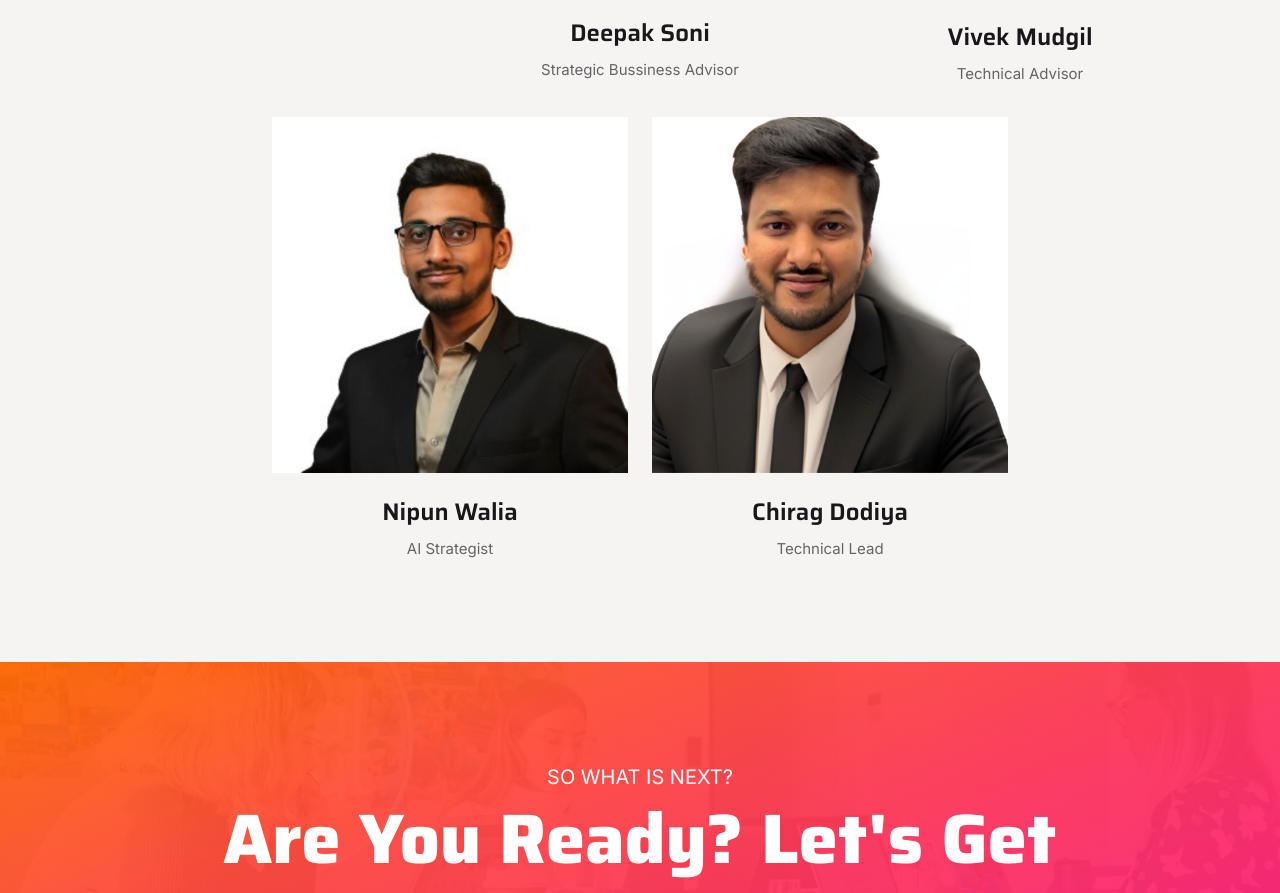
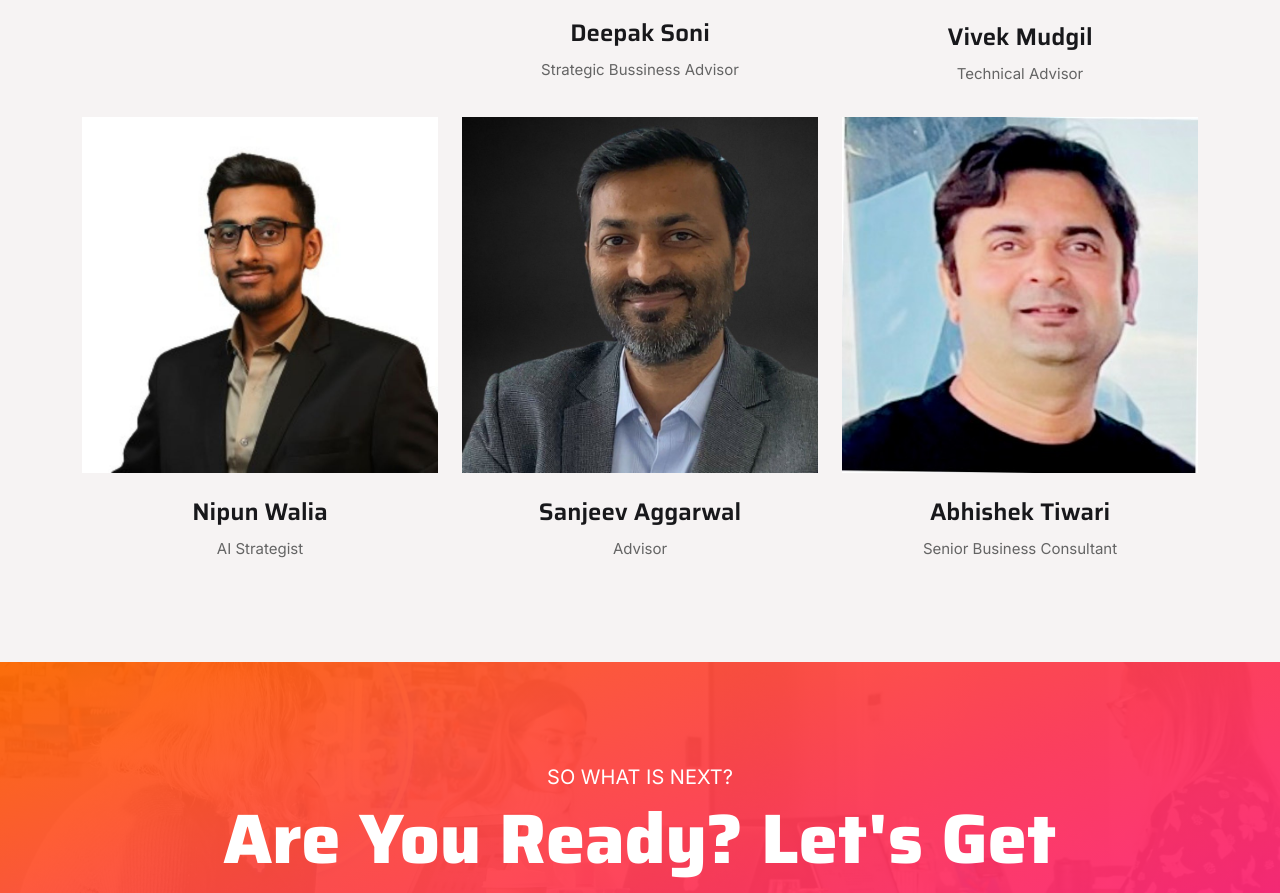
Before and after one commit to Nipunwalia08/mastorknew, a Next.js app: page /team in a window 1280 px wide. Shown: the part 1879-2772 px from the top of the page. Built offline with nearby package versions, Linux system fonts and the light colour scheme.

Commit message:
content update

```diff
--- a/src/components/HomePages/ItAgencyTwo/MainBanner.tsx
+++ b/src/components/HomePages/ItAgencyTwo/MainBanner.tsx
@@ -34,7 +34,7 @@ const MainBanner: React.FC = () => {
                         data-aos-duration="1000"
                         data-aos-delay="100"
                       >
-                        Automation Solution
+                        Intelligent Automation Solution
                       </h1>
 
                       {/* <p
--- a/src/components/HomePages/ItAgencyTwo/OurServices.tsx
+++ b/src/components/HomePages/ItAgencyTwo/OurServices.tsx
@@ -77,7 +77,7 @@ const OurServices: React.FC = () => {
       <div className="pt-100 pb-70">
         <div className="container">
           <div className="section-title">
-            <h2>Industries Benefiting from Automation</h2>
+            <h2>Industries Benefiting from Intelligent Automation</h2>
             {/* <p>
               Lorem ipsum dolor sit amet, consectetur adipiscing elit, sed do
               eiusmod tempor incididunt ut labore et dolore magna.
--- a/src/components/HomePages/StudioAgency/Services.tsx
+++ b/src/components/HomePages/StudioAgency/Services.tsx
@@ -6,7 +6,7 @@ import Link from "next/link";
 const servicesData = [
   {
     iconName: "pe-7s-rocket bg-13c4a1",
-    title: "Automation",
+    title: "Intelligent Automation",
     shortText:
       "Streamline your operations and boost efficiency with our cutting-edge automation solutions.",
     viewDetails: "/Automation/",
--- a/src/components/Team/TeamStyleTwo.tsx
+++ b/src/components/Team/TeamStyleTwo.tsx
@@ -120,16 +120,45 @@ const teamMemberData = [
       // },
     ],
   },
+  // {
+  //   image: "/images/team/3.jpg",
+  //   name: "Chirag Dodiya",
+  //   designation: "Technical Lead",
+  //   aosDelay: "500",
+
+  //   socialLinks: [
+  //     {
+  //       iconName: "fa-brands fa-linkedin-in",
+  //       url: "https://www.linkedin.com/in/chiragdotco/",
+  //     },
+  //     // {
+  //     //   iconName: "fa-brands fa-twitter",
+  //     //   url: "https://twitter.com/",
+  //     // },
+  //     // {
+  //     //   iconName: "fa-brands fa-facebook-f",
+  //     //   url: "https://facebook.com/",
+  //     // },
+  //     // {
+  //     //   iconName: "fa-brands fa-instagram",
+  //     //   url: "https://instagram.com/",
+  //     // },
+  //     // {
+  //     //   iconName: "fa-brands fa-dribbble",
+  //     //   url: "https://dribbble.com/",
+  //     // },
+  //   ],
+  // },
   {
-    image: "/images/team/3.jpg",
-    name: "Chirag Dodiya",
-    designation: "Technical Lead",
+    image: "/images/team/sanjev.jpeg",
+    name: "Sanjeev Aggarwal",
+    designation: "Advisor",
     aosDelay: "500",
 
     socialLinks: [
       {
         iconName: "fa-brands fa-linkedin-in",
-        url: "https://www.linkedin.com/in/chiragdotco/",
+        url: "https://www.linkedin.com/in/sanjeev-aggarwal/",
       },
       // {
       //   iconName: "fa-brands fa-twitter",
@@ -149,6 +178,35 @@ const teamMemberData = [
       // },
     ],
   },
+  {
+    image: "/images/team/abhishek.jpeg",
+    name: "Abhishek Tiwari",
+    designation: "Senior Business Consultant",
+    aosDelay: "600",
+
+    socialLinks: [
+      {
+        iconName: "fa-brands fa-linkedin-in",
+        url: "https://www.linkedin.com/in/abhishektiwarrii/",
+      },
+      // {
+      //   iconName: "fa-brands fa-twitter",
+      //   url: "https://twitter.com/",
+      // },
+      // {
+      //   iconName: "fa-brands fa-facebook-f",
+      //   url: "https://facebook.com/",
+      // },
+      // {
+      //   iconName: "fa-brands fa-instagram",
+      //   url: "https://instagram.com/",
+      // },
+      // {
+      //   iconName: "fa-brands fa-dribbble",
+      //   url: "https://dribbble.com/",
+      // },
+    ],
+  }
   // {
   //   image: "/images/team/team11.jpg",
   //   name: "Williams Smith",
```
Also changed, not shown: public/images/team/abhishek.jpeg (added), public/images/team/sanjev.jpeg (added).
